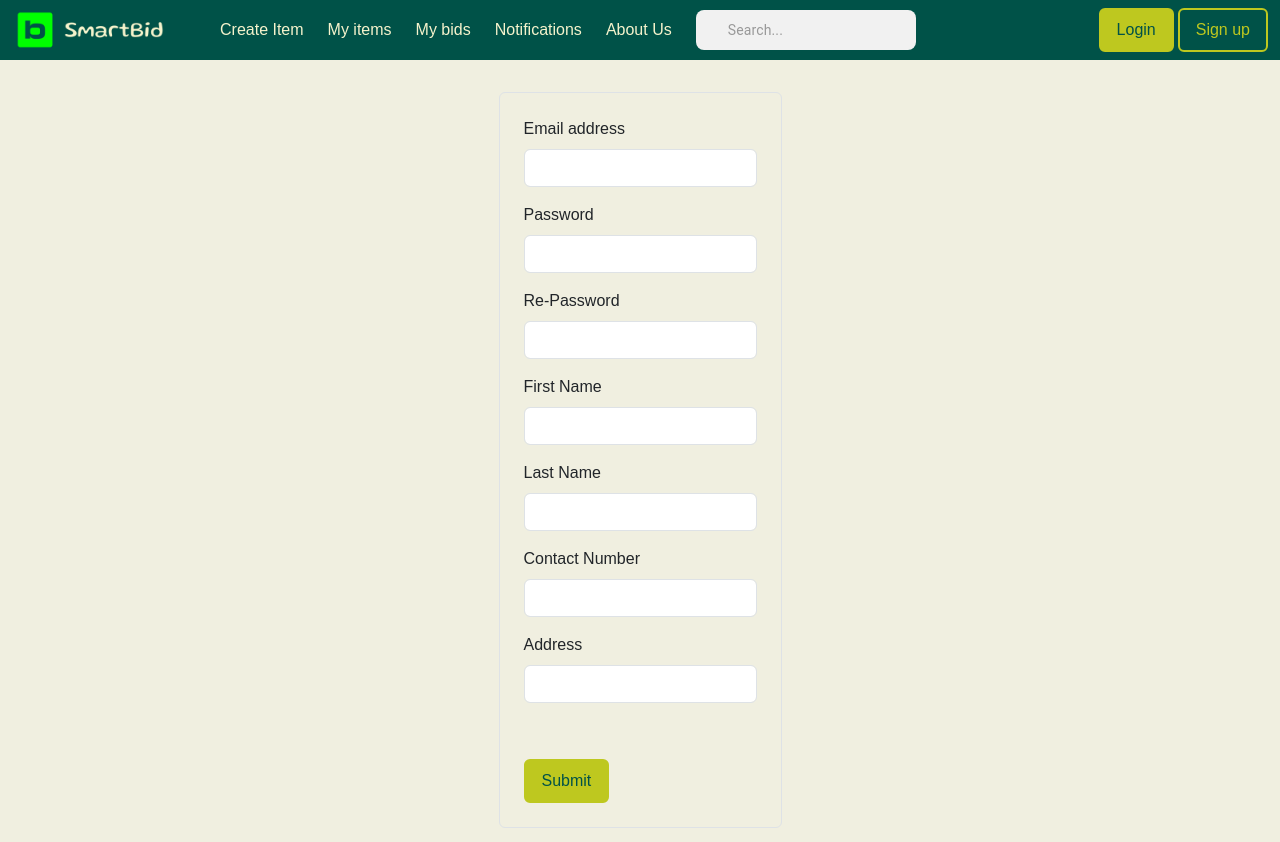
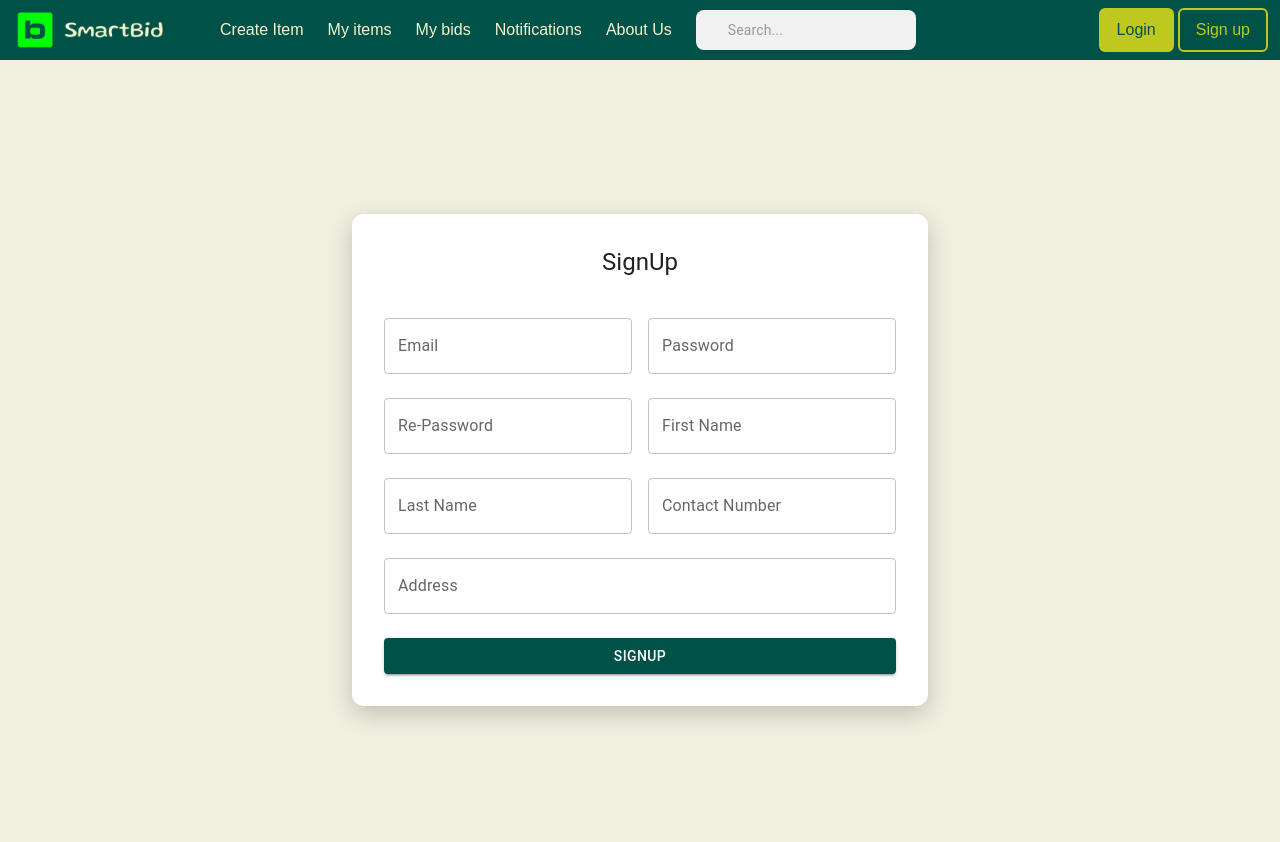
Before and after one commit to kanishkamadushani/smartBidApp, a React (Create React App) app in the folder frontend/: page /signup in a window 1280 px wide. Shown: the top 842 px of the page. Built offline with nearby package versions, Linux system fonts and the light colour scheme; some icons are missing; a web font is replaced by a local one.

Commit message:
signup form add

```diff
--- a/frontend/src/components/SignUpForm.js
+++ b/frontend/src/components/SignUpForm.js
@@ -1,5 +1,14 @@
 import React, { useState, useRef, useEffect } from "react";
 import { useSignup } from "../hooks/useSignUp";
+import {
+  Box,
+  TextField,
+  Button,
+  Typography,
+  Grid,
+  Paper,
+  CircularProgress,
+} from "@mui/material";
 
 const SignUpForm = () => {
   //states
@@ -37,86 +46,151 @@ const SignUpForm = () => {
     setRe_password("");
   };
   return (
-    <div>
-      <div className="d-flex justify-content-center align-items-center vh-100">
-        <div className="border p-4 rounded">
-          <form onSubmit={handleSubmit}>
-            <div className="mb-3">
-              <label className="form-label">Email address</label>
-              <input
+    <Box
+      display="flex"
+      justifyContent="center"
+      alignItems="center"
+      minHeight="100vh"
+      bgcolor="#f0efe0"
+    >
+      <Paper
+        elevation={6}
+        sx={{
+          padding: 4,
+          maxWidth: 600,
+          borderRadius: 3,
+          boxShadow: "0 8px 24px rgba(0,0,0,0.2)",
+        }}
+      >
+        <Typography variant="h5" textAlign="center" mb={3}>
+          SignUp
+        </Typography>
+        <Box
+          sx={{
+            display: "flex",
+            flexWrap: "wrap",
+            gap: 2,
+          }}
+        >
+          <Box sx={{ flex: 1, minWidth: "45%" }}>
+            {" "}
+            <TextField
+              label="Email"
               type="email"
-                className="form-control"
+              variant="outlined"
+              fullWidth
+              margin="normal"
               onChange={(e) => setEmail(e.target.value)}
               value={email}
             />
-            </div>
-            <div className="mb-3">
-              <label className="form-label">Password</label>
-              <input
+          </Box>
+          <Box sx={{ flex: 1, minWidth: "45%" }}>
+            {" "}
+            <TextField
+              label="Password"
               type="password"
-                className="form-control"
+              variant="outlined"
+              fullWidth
+              margin="normal"
               onChange={(e) => setPassword(e.target.value)}
               value={password}
-              />
-            </div>
-            <div className="mb-3">
-              <label className="form-label">Re-Password</label>
-              <input
+            />{" "}
+          </Box>
+        </Box>
+
+        <Box
+          sx={{
+            display: "flex",
+            flexWrap: "wrap",
+            gap: 2,
+          }}
+        >
+          <Box sx={{ flex: 1, minWidth: "45%" }}>
+            <TextField
+              label="Re-Password"
               type="password"
-                className="form-control"
+              variant="outlined"
+              fullWidth
+              margin="normal"
               onChange={(e) => setRe_password(e.target.value)}
               value={re_password}
             />
-            </div>
-
-            <div className="mb-3">
-              <label className="form-label">First Name</label>
-              <input
+          </Box>
+          <Box sx={{ flex: 1, minWidth: "45%" }}>
+            {" "}
+            <TextField
+              label="First Name"
               type="text"
-                className="form-control"
+              variant="outlined"
+              fullWidth
+              margin="normal"
               onChange={(e) => setFirstName(e.target.value)}
               value={first_name}
             />
-            </div>
-            <div className="mb-3">
-              <label className="form-label">Last Name</label>
-              <input
+          </Box>
+        </Box>
+        <Box
+          sx={{
+            display: "flex",
+            flexWrap: "wrap",
+            gap: 2,
+          }}
+        >
+          <Box sx={{ flex: 1, minWidth: "45%" }}>
+            {" "}
+            <TextField
+              label="Last Name"
               type="text"
-                className="form-control"
+              variant="outlined"
+              fullWidth
+              margin="normal"
               onChange={(e) => setLastName(e.target.value)}
               value={last_name}
             />
-            </div>
-
-            <div className="mb-3">
-              <label className="form-label">Contact Number</label>
-              <input
+          </Box>
+          <Box sx={{ flex: 1, minWidth: "45%" }}>
+            {" "}
+            <TextField
+              label="Contact Number"
               type="text"
-                className="form-control"
+              variant="outlined"
+              fullWidth
+              margin="normal"
               onChange={(e) => setContactNUmber(e.target.value)}
               value={contact_number}
             />
-            </div>
+          </Box>
+        </Box>
 
-            <div className="mb-3">
-              <label className="form-label">Address</label>
-              <input
+        <TextField
+          label="Address"
           type="text"
-                className="form-control"
+          variant="outlined"
+          fullWidth
+          margin="normal"
           onChange={(e) => setAddress(e.target.value)}
           value={address}
         />
-            </div>
 
-            <div className="mb-3 form-check"></div>
-            <button type="submit" className="btn btn-primary">
-              Submit
-            </button>
+        <Button
+          variant="contained"
+          color="primary"
+          fullWidth
+          sx={{
+            mt: 2,
+            backgroundColor: "#005248",
+            "&:hover": {
+              backgroundColor: "#bec81f",
+            },
+          }}
+          onClick={handleSubmit}
+        >
+          Signup
+        </Button>
+
         {error && <p> {error} </p>}
-          </form>
-        </div>
-      </div>
-    </div>
+      </Paper>
+    </Box>
   );
 };
 
```
Lines whose indentation alone changed are shown as unchanged.
